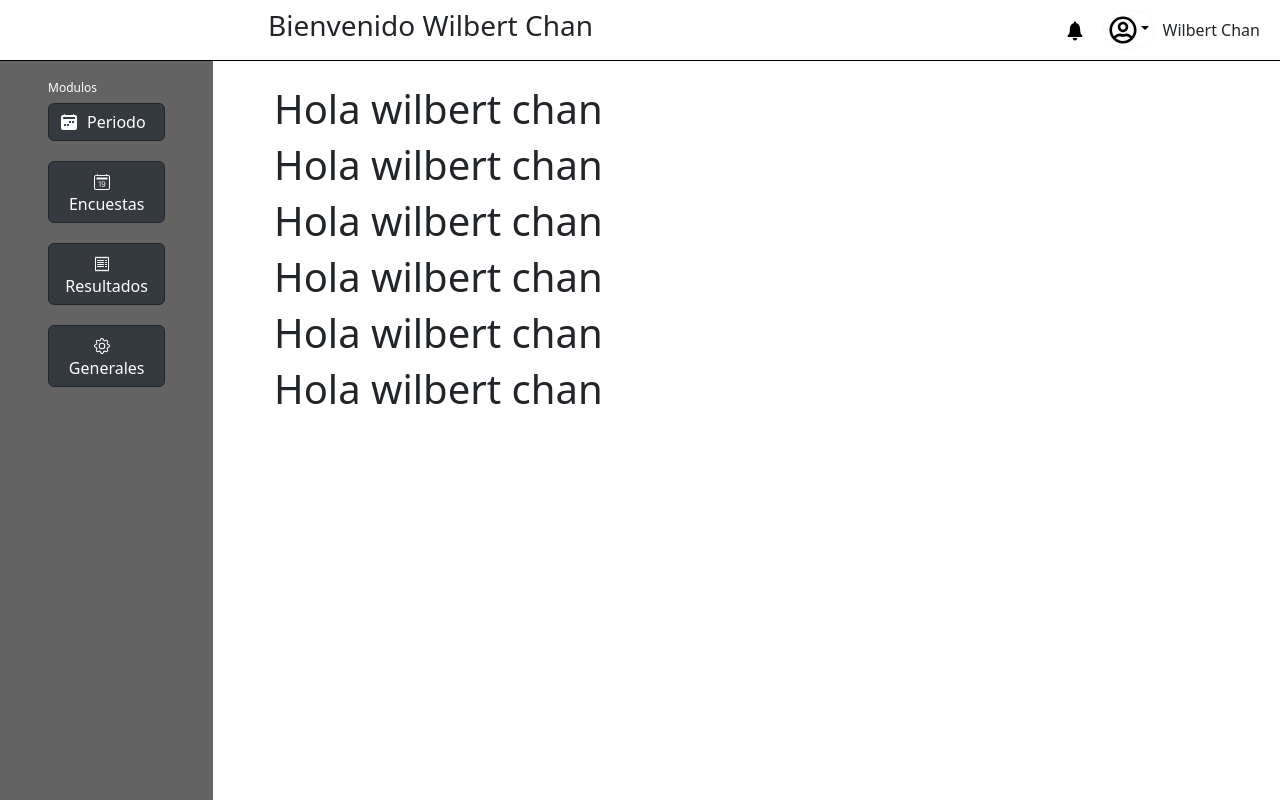
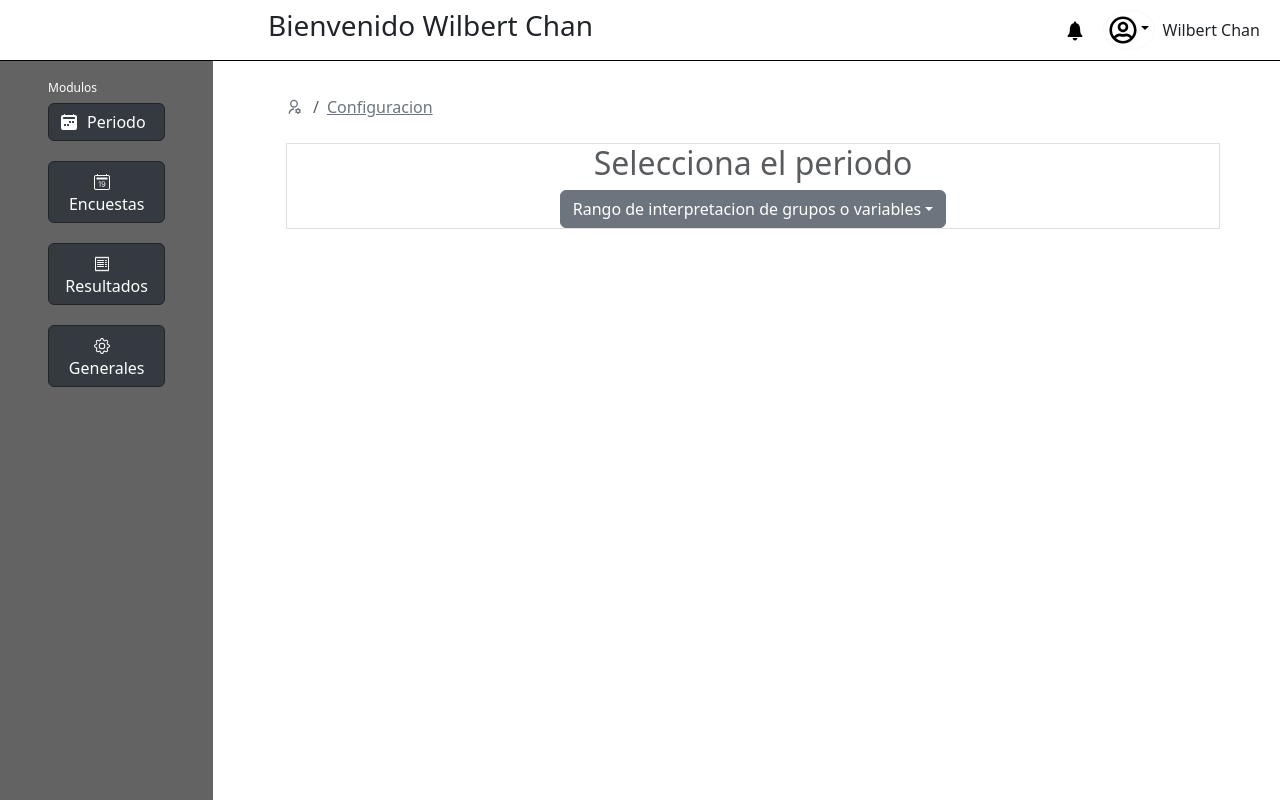
Before and after one commit to wilbert2004/Woorkfell, a React (Create React App) app in the folder frontend/: page /configuracion in a window 1280 px wide. Built offline with nearby package versions, Linux system fonts and the light colour scheme; a web font is replaced by a local one.

Commit message:
Actualizado componente configuraciones

```diff
--- a/frontend/src/components/configuracion.jsx
+++ b/frontend/src/components/configuracion.jsx
@@ -1,16 +1,62 @@
 import React from "react";
 import Home from "./home";
-
+import { Link } from "react-router-dom";
+import { RiUserSettingsLine } from "react-icons/ri";
 const Configuracion = () => {
   return (
     <Home>
-      <div>
-        <h1>Hola wilbert chan </h1>
-        <h1>Hola wilbert chan </h1>
-        <h1>Hola wilbert chan </h1>
-        <h1>Hola wilbert chan </h1>
-        <h1>Hola wilbert chan </h1>
-        <h1>Hola wilbert chan </h1>
+      <div className="container-fluid">
+        <div className="navbar">
+            <nav aria-label="breadcrumb">
+              <ol className="breadcrumb">
+                <li className="breadcrumb-item">
+                  <Link to="/configuracion" className="link-secondary">
+                    <RiUserSettingsLine style={{ marginRight: "3px" }} />
+                  </Link>
+                </li>
+                <li
+                  className="breadcrumb-item active"
+                  aria-current="page"
+                  style={{ marginTop: "2px" }}
+                >
+                  <Link to="/configuracion" className="link-secondary">
+                    Configuracion
+                  </Link>
+                </li>
+              </ol>
+            </nav>
+          </div>
+
+          <div
+            className="container border text-center w-100 d-flex flex-column justify-content-evenly align-items-center"
+          >
+            <div>
+              <p className="h2 text-muted">
+                Selecciona el periodo
+              </p>
+            </div>
+            <div className="dropdown">
+              <button className="btn btn-secondary dropdown-toggle" type="button" data-bs-toggle="dropdown" aria-expanded="false">
+                Rango de interpretacion de grupos o variables
+              </button>
+              <ul className="dropdown-menu">
+                {["Soporte IT", "RRHH", "Contabilidad", "Mantenimiento", "Gerencia"].map((dept) => (
+                  <li key={dept}>
+                    <button className="dropdown-item" type="button">
+                      {dept}
+                    </button>
+                  </li>
+                ))}
+              </ul>
+            </div>
+
+
+
+
+
+          </div>
+
+
       </div>
     </Home>
   );
--- a/frontend/src/components/listapuestos.jsx
+++ b/frontend/src/components/listapuestos.jsx
@@ -1,10 +1,11 @@
 import React, { useState } from "react";
 import Home from "./home";
 import { Link } from "react-router-dom";
-import { FaHandHolding, FaInfoCircle, FaPlus, FaUserTie } from "react-icons/fa";
+import { FaHandHolding, FaInfoCircle, FaPlus} from "react-icons/fa";
 import { MdEdit, MdDelete } from "react-icons/md";
 import { CiSearch } from "react-icons/ci";
 import { BiShow } from "react-icons/bi";
+import { LiaUserTieSolid } from "react-icons/lia";
 
 const Listapuestos = () => {
   const [notification, setNotification] = useState(""); // Para manejar el mensaje de la notificación
@@ -154,7 +155,7 @@ const Listapuestos = () => {
             <ol className="breadcrumb">
               <li className="breadcrumb-item">
                 <Link to="/Listapuestos" className="link-secondary">
-                  <FaUserTie style={{ marginRight: "3px" }} />
+                  <LiaUserTieSolid style={{ marginRight: "3px", width: "105%", height: "105%"}} />
                 </Link>
               </li>
               <li
```
